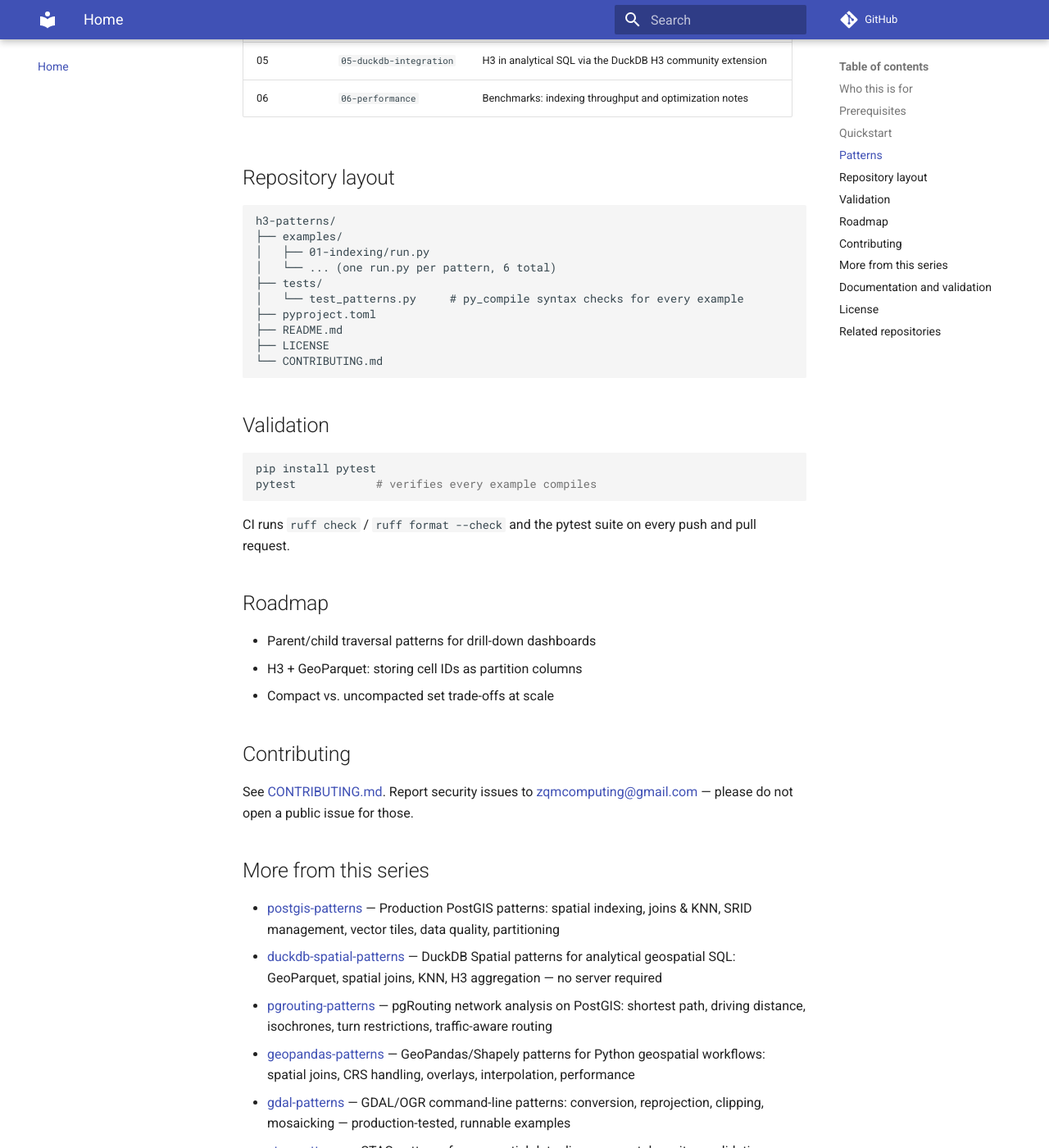
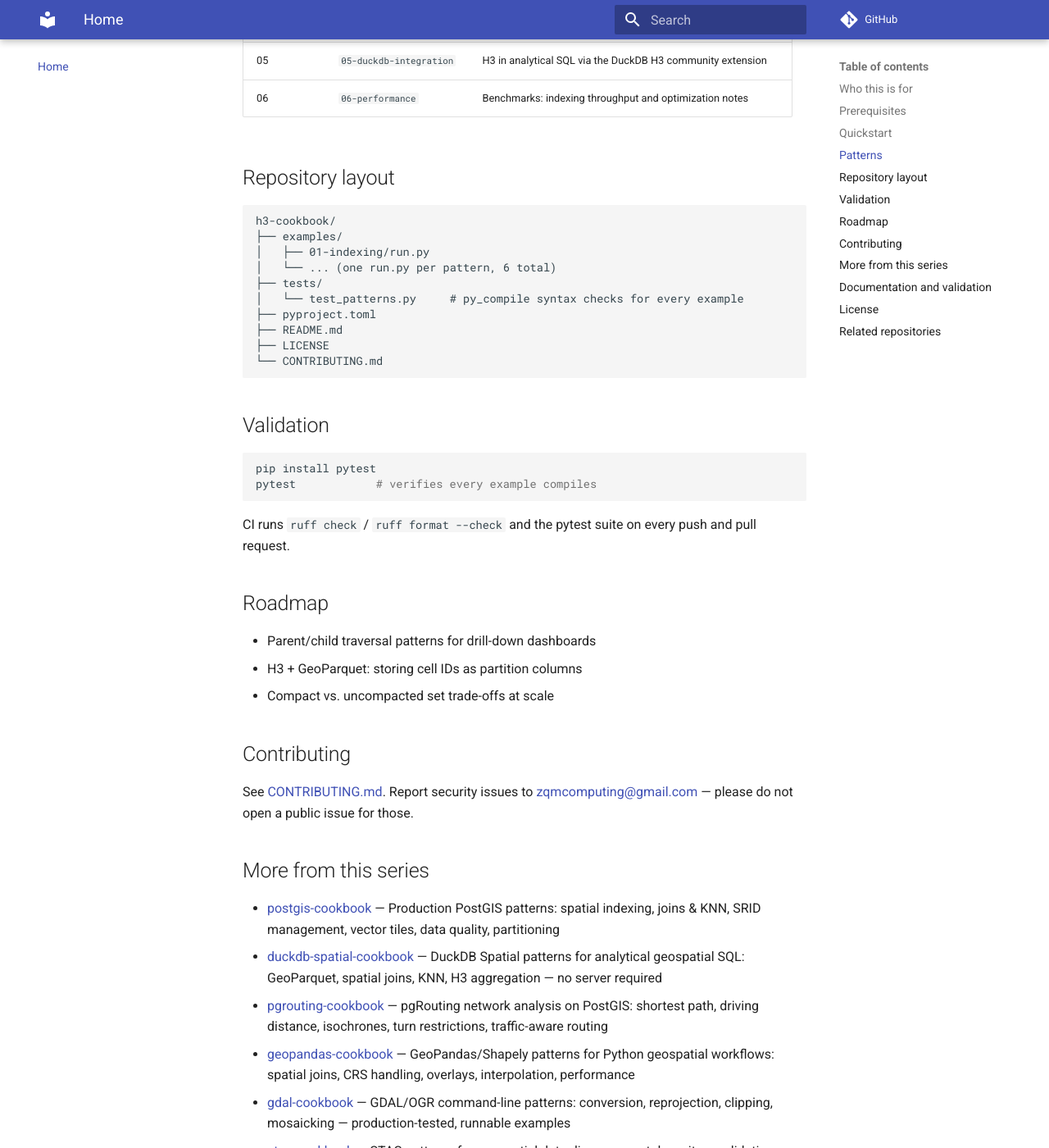
Before and after one commit to ZQM-Computing/h3-cookbook, an MkDocs documentation site: the page built from docs/index.md, in a window 1280 px wide and 1400 px high, scrolled down 1238 px. Shown: the whole window at 82% size. Built offline with MkDocs 1.6.1 and Material for MkDocs 9.7.7, drawn with Linux system fonts in a browser that asks for light colours; comment, search, counter and statistics services are not loaded; some of the changed text lies outside the part shown.

Commit message:
Fix stale *-patterns repo-name refs → *-cookbook

````diff
--- a/docs/index.md
+++ b/docs/index.md
@@ -10,7 +10,7 @@
 <!-- markdownlint-enable MD033 -->
 <!-- ZQM-END -->
 
-[![CI](https://github.com/ZQM-Computing/h3-patterns/actions/workflows/ci.yml/badge.svg)](https://github.com/ZQM-Computing/h3-patterns/actions/workflows/ci.yml)
+[![CI](https://github.com/ZQM-Computing/h3-cookbook/actions/workflows/ci.yml/badge.svg)](https://github.com/ZQM-Computing/h3-cookbook/actions/workflows/ci.yml)
 
 Production-tested H3 hexagonal hierarchical grid patterns for geospatial aggregation and indexing — point-to-cell, binning, visualization, grid comparisons, and DuckDB integration.
 
@@ -51,7 +51,7 @@
 ## Repository layout
 
 ```text
-h3-patterns/
+h3-cookbook/
 ├── examples/
 │   ├── 01-indexing/run.py
 │   └── ... (one run.py per pattern, 6 total)
@@ -84,24 +84,24 @@
 
 ## More from this series
 
-- [postgis-patterns](https://github.com/ZQM-Computing/postgis-patterns) — Production PostGIS patterns: spatial indexing, joins & KNN, SRID management, vector tiles, data quality, partitioning
-- [duckdb-spatial-patterns](https://github.com/ZQM-Computing/duckdb-spatial-patterns) — DuckDB Spatial patterns for analytical geospatial SQL: GeoParquet, spatial joins, KNN, H3 aggregation — no server required
-- [pgrouting-patterns](https://github.com/ZQM-Computing/pgrouting-patterns) — pgRouting network analysis on PostGIS: shortest path, driving distance, isochrones, turn restrictions, traffic-aware routing
-- [geopandas-patterns](https://github.com/ZQM-Computing/geopandas-patterns) — GeoPandas/Shapely patterns for Python geospatial workflows: spatial joins, CRS handling, overlays, interpolation, performance
-- [gdal-patterns](https://github.com/ZQM-Computing/gdal-patterns) — GDAL/OGR command-line patterns: conversion, reprojection, clipping, mosaicking — production-tested, runnable examples
-- [stac-patterns](https://github.com/ZQM-Computing/stac-patterns) — STAC patterns for geospatial data discovery: catalogs, item validation, search API, bulk operations, cloud deployment
-- [maplibre-patterns](https://github.com/ZQM-Computing/maplibre-patterns) — MapLibre GL JS patterns for frontend vector tile rendering: custom layers, 3D terrain, performance tuning, interactive maps
-- [cog-patterns](https://github.com/ZQM-Computing/cog-patterns) — Cloud Optimized GeoTIFF patterns: creation, validation, TiTiler serving, xarray integration, performance benchmarking
-- [geoparquet-patterns](https://github.com/ZQM-Computing/geoparquet-patterns) — GeoParquet patterns for columnar geospatial analytics: partitioning, predicate pushdown, DuckDB/Spark integration
+- [postgis-cookbook](https://github.com/ZQM-Computing/postgis-cookbook) — Production PostGIS patterns: spatial indexing, joins & KNN, SRID management, vector tiles, data quality, partitioning
+- [duckdb-spatial-cookbook](https://github.com/ZQM-Computing/duckdb-spatial-cookbook) — DuckDB Spatial patterns for analytical geospatial SQL: GeoParquet, spatial joins, KNN, H3 aggregation — no server required
+- [pgrouting-cookbook](https://github.com/ZQM-Computing/pgrouting-cookbook) — pgRouting network analysis on PostGIS: shortest path, driving distance, isochrones, turn restrictions, traffic-aware routing
+- [geopandas-cookbook](https://github.com/ZQM-Computing/geopandas-cookbook) — GeoPandas/Shapely patterns for Python geospatial workflows: spatial joins, CRS handling, overlays, interpolation, performance
+- [gdal-cookbook](https://github.com/ZQM-Computing/gdal-cookbook) — GDAL/OGR command-line patterns: conversion, reprojection, clipping, mosaicking — production-tested, runnable examples
+- [stac-cookbook](https://github.com/ZQM-Computing/stac-cookbook) — STAC patterns for geospatial data discovery: catalogs, item validation, search API, bulk operations, cloud deployment
+- [maplibre-cookbook](https://github.com/ZQM-Computing/maplibre-cookbook) — MapLibre GL JS patterns for frontend vector tile rendering: custom layers, 3D terrain, performance tuning, interactive maps
+- [cog-cookbook](https://github.com/ZQM-Computing/cog-cookbook) — Cloud Optimized GeoTIFF patterns: creation, validation, TiTiler serving, xarray integration, performance benchmarking
+- [geoparquet-cookbook](https://github.com/ZQM-Computing/geoparquet-cookbook) — GeoParquet patterns for columnar geospatial analytics: partitioning, predicate pushdown, DuckDB/Spark integration
 - [qgis-resources](https://github.com/ZQM-Computing/qgis-resources) — QGIS expressions, PyQGIS snippets, Processing scripts, styles, and QField field-collection guides
 - [geospatial-api-reference](https://github.com/ZQM-Computing/geospatial-api-reference) — OGC API – Features reference implementation with FastAPI and PostGIS backends
-- [ollama-fleet-patterns](https://github.com/ZQM-Computing/ollama-fleet-patterns) — Ollama fleet operations: model management, health checks, load-spreading, VRAM budgeting, dependency-light RAG
+- [ollama-fleet-cookbook](https://github.com/ZQM-Computing/ollama-fleet-cookbook) — Ollama fleet operations: model management, health checks, load-spreading, VRAM budgeting, dependency-light RAG
 - [proxmox-ceph-operations](https://github.com/ZQM-Computing/proxmox-ceph-operations) — Proxmox VE + Ceph operations runbooks: health checks, backup discipline, OSD replacement, upgrade checklists
-- [geospatial-patterns](https://github.com/ZQM-Computing/geospatial-patterns) — Umbrella index for all ZQM geospatial pattern repos
+- [geospatial-cookbooks](https://github.com/ZQM-Computing/geospatial-cookbooks) — Umbrella index for all ZQM geospatial pattern repos
 
 ## Documentation and validation
 
-For setup instructions, reproducible examples, data provenance, CRS/SRID assumptions, security guidance, and dependency labels, follow the [ZQM geospatial repository documentation standard](https://github.com/ZQM-Computing/geospatial-patterns/blob/main/docs/repository-documentation-standard.md).
+For setup instructions, reproducible examples, data provenance, CRS/SRID assumptions, security guidance, and dependency labels, follow the [ZQM geospatial repository documentation standard](https://github.com/ZQM-Computing/geospatial-cookbooks/blob/main/docs/repository-documentation-standard.md).
 
 The configured CI workflow is the source of truth for automated checks. A passing workflow establishes only that its checks passed for that commit; it does not certify production deployment or prove that every dependency and operating environment was covered.
 
@@ -111,13 +111,13 @@
 
 ## Related repositories
 
-- [ZQM Geospatial Patterns](https://github.com/ZQM-Computing/geospatial-patterns) — umbrella index of all geospatial pattern repos
-- [postgis-patterns](https://github.com/ZQM-Computing/postgis-patterns) — production PostGIS patterns & best practices
-- [duckdb-spatial-patterns](https://github.com/ZQM-Computing/duckdb-spatial-patterns) — DuckDB Spatial patterns for analytical geospatial SQL
+- [ZQM Geospatial Patterns](https://github.com/ZQM-Computing/geospatial-cookbooks) — umbrella index of all geospatial pattern repos
+- [postgis-cookbook](https://github.com/ZQM-Computing/postgis-cookbook) — production PostGIS patterns & best practices
+- [duckdb-spatial-cookbook](https://github.com/ZQM-Computing/duckdb-spatial-cookbook) — DuckDB Spatial patterns for analytical geospatial SQL
 - [geospatial-api-reference](https://github.com/ZQM-Computing/geospatial-api-reference) — OGC API - Features with FastAPI + PostGIS
 - [qgis-resources](https://github.com/ZQM-Computing/qgis-resources) — QGIS expressions, PyQGIS, styles, and QField guides
 - [proxmox-ceph-operations](https://github.com/ZQM-Computing/proxmox-ceph-operations) — Proxmox VE + Ceph operations runbooks
-- [ollama-fleet-patterns](https://github.com/ZQM-Computing/ollama-fleet-patterns) — Ollama fleet operations & a minimal RAG reference
+- [ollama-fleet-cookbook](https://github.com/ZQM-Computing/ollama-fleet-cookbook) — Ollama fleet operations & a minimal RAG reference
 
 *Part of [ZQM Computing](https://github.com/ZQM-Computing) — geospatial engineering, scientific computing, and infrastructure patterns; the geospatial arm of [ZQM Labs](https://zqmlabs.com), makers of Z's Quests & Mischief location games.*
 
--- a/mkdocs.yml
+++ b/mkdocs.yml
@@ -2,7 +2,7 @@
 site_url: https://h3.zqmlabs.com/
 site_description: H3 hexagonal hierarchical grid patterns — indexing, aggregation, visualization, benchmarks
 site_author: ZQM Computing
-repo_url: https://github.com/ZQM-Computing/h3-patterns
+repo_url: https://github.com/ZQM-Computing/h3-cookbook
 
 theme:
   name: material
--- a/pyproject.toml
+++ b/pyproject.toml
@@ -1,5 +1,5 @@
 [project]
-name = "h3-patterns"
+name = "h3-cookbook"
 version = "0.1.0"
 description = "H3 hexagonal grid patterns for geospatial aggregation"
 readme = "README.md"
@@ -9,7 +9,7 @@
 keywords = ["h3", "hexagonal-binning", "aggregation", "grid", "geospatial"]
 
 [project.urls]
-Homepage = "https://github.com/ZQM-Computing/h3-patterns"
+Homepage = "https://github.com/ZQM-Computing/h3-cookbook"
 
 [tool.ruff]
 line-length = 120
````
Also changed, not shown: 1 other file.
